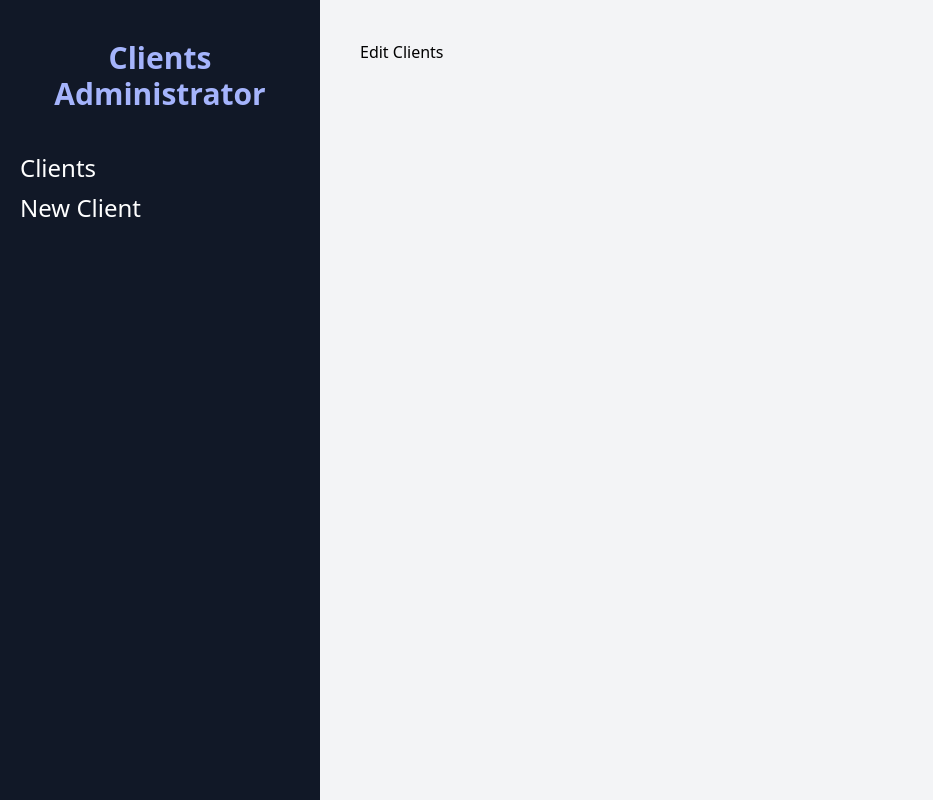
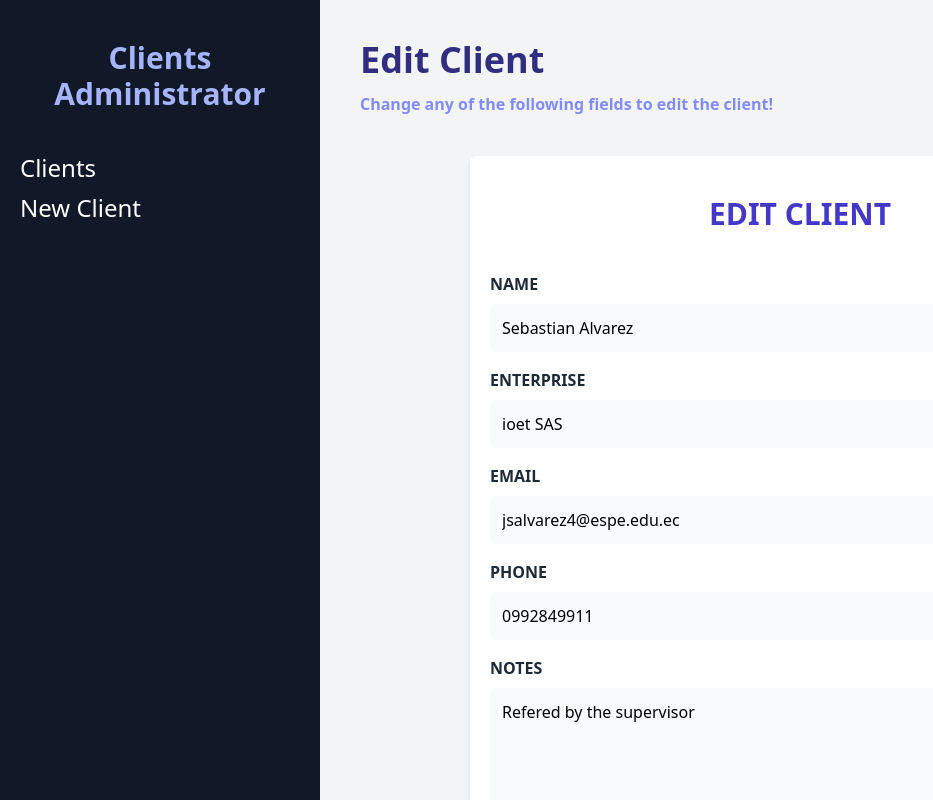
Before and after one commit to listerineh/simple-CRN, a React (Vite) app: page /clients/edit/1 in a window 1280 px wide. Shown: the whole page, without its empty margins (0-933 px from the left). Built offline with nearby package versions, Linux system fonts and the light colour scheme; data requests are answered from the project's data file.

Commit message:
Feature: Edit clients functionality

```diff
--- a/db.json
+++ b/db.json
@@ -1,7 +1,7 @@
 {
   "clients": [
     {
-      "name": "Sebastian",
+      "name": "Sebastian Alvarez",
       "enterprise": "ioet SAS",
       "email": "jsalvarez4@espe.edu.ec",
       "phone": "0992849911",
@@ -9,7 +9,7 @@
       "id": 1
     },
     {
-      "name": "Karen",
+      "name": "Karen Vinueza",
       "enterprise": "InDesign INC",
       "email": "karen@gmail.com",
       "phone": "999845151212",
@@ -17,12 +17,20 @@
       "id": 2
     },
     {
-      "name": "Juana",
+      "name": "Juanita Burbano",
       "enterprise": "Juana SA",
       "email": "juana@gmail.com",
       "phone": "",
-      "notes": "Juana wants a melon",
+      "notes": "Favorite food: PIZZA",
       "id": 3
+    },
+    {
+      "name": "Pedro Vaca",
+      "enterprise": "PedritoCoco SA",
+      "email": "pedrito@coco.com",
+      "phone": "45787888895",
+      "notes": "Best seller of 2020",
+      "id": 4
     }
   ]
 }
--- a/src/components/Client.jsx
+++ b/src/components/Client.jsx
@@ -11,7 +11,7 @@ function Client({ client }) {
         <td className="p-3">{name}</td>
         <td className="p-3">
           <p><span className='text-gray-800 uppercase font-bold'>Email: </span>{email}</p>
-          <p><span className='text-gray-800 uppercase font-bold'>Phone: </span>{phone}</p>
+          {phone && <p><span className='text-gray-800 uppercase font-bold'>Phone: </span>{phone}</p>}
         </td>
         <td className="p-3">{enterprise}</td>
         <td className="p-3">
@@ -24,6 +24,7 @@ function Client({ client }) {
           <button
             type='button'
             className='rounded-md bg-yellow-500 hover:bg-yellow-400 block w-full text-white p-2 uppercase font-bold text-xs mt-2'
+            onClick={() => navigate(`/clients/edit/${id}`) }
           >Edit</button>
 
           <button
--- a/src/components/ClientForm.jsx
+++ b/src/components/ClientForm.jsx
@@ -3,8 +3,9 @@ import { Formik, Form, Field } from 'formik'
 import { useNavigate } from 'react-router-dom'
 import * as Yup from 'yup'
 import Alert from './Alert'
+import Spinner from './Spinner'
 
-function ClientForm() {
+function ClientForm({ client, loading }) {
 
   const navigate = useNavigate()
 
@@ -25,9 +26,12 @@ function ClientForm() {
 
   const handleSubmit = async (values) => {
     try {
-      const URL = 'http://localhost:4000/clients'
-      const response = await fetch(URL, {
-        method: 'POST',
+      let response
+
+      if( client.id ){
+        const URL = `http://localhost:4000/clients/${client.id}`
+        response = await fetch(URL, {
+          method: 'PUT',
           body: JSON.stringify(values),
           headers: {
             'Content-Type': 'application/json',
@@ -36,6 +40,19 @@ function ClientForm() {
 
         const result = await response.json()
         navigate('/clients')
+      } else {
+        const URL = 'http://localhost:4000/clients'
+        response = await fetch(URL, {
+          method: 'POST',
+          body: JSON.stringify(values),
+          headers: {
+            'Content-Type': 'application/json',
+          }
+        })
+      }
+
+      await response.json()
+      navigate('/clients')
 
     } catch(error) {
       console.log('ERROR:', error);
@@ -43,17 +60,20 @@ function ClientForm() {
   }
 
   return (
+    loading ? <Spinner /> :
+    (
       <div className='bg-white mt-10 px-5 py-10 rounded-md shadow-md md:w-3/4 mx-auto'>
-      <h1 className="text-indigo-700 font-extrabold text-3xl uppercase text-center">Add a Client</h1>
+        <h1 className="text-indigo-700 font-extrabold text-3xl uppercase text-center">{client?.name ? 'Edit Client' : 'Add a Client'}</h1>
 
         <Formik
           initialValues={{
-          name: '',
-          enterprise: '',
-          email: '',
-          phone: '',
-          notes: '',
+            name: client?.name ?? '',
+            enterprise: client?.enterprise ?? '',
+            email: client?.email ?? '',
+            phone: client?.phone ?? '',
+            notes: client?.notes ?? '',
           }}
+          enableReinitialize={ true }
           onSubmit={ async (values, {resetForm}) => {
             await handleSubmit(values)
             resetForm()
@@ -167,7 +187,7 @@ function ClientForm() {
 
                 <input
                   type='submit'
-                value='Add Client'
+                  value={client?.name ? 'Edit Client' : 'Add Client'}
                   className='mt-5 w-full bg-indigo-900 p-3 text-white uppercase font-bold text-lg rounded-md hover:bg-indigo-800 cursor-pointer'
                 />
 
@@ -177,6 +197,12 @@ function ClientForm() {
 
       </div>
     )
+  )
+}
+
+ClientForm.defaultProps = {
+  client: {},
+  loading: false,
 }
 
 export default ClientForm
--- a/src/pages/EditClient.jsx
+++ b/src/pages/EditClient.jsx
@@ -1,11 +1,52 @@
-import React from 'react'
+import { useEffect, useState } from 'react'
+import { useParams } from 'react-router-dom'
+import ClientForm from '../components/ClientForm'
 
 function EditClient() {
-  return (
-    <div>
-      <h1>Edit Clients</h1>
-    </div>
-  )
-}
+
+  const { id } = useParams()
+  const [client, setClient] = useState({})
+  const [loading, setLoading] = useState(true)
+
+  useEffect(() => {
+    const getClientFromAPI = async () => {
+      try {
+        const URL = `http://localhost:4000/clients/${id}`
+        const response = await fetch(URL)
+        const result = await response.json()
+
+        setClient(result)
+
+      } catch (error) {
+        console.log('ERROR:', error)
+      }
+    }
+    getClientFromAPI()
+    setLoading(false)
+  }, [])
+
+    return (
+      <>
+        {client.name ?
+        (
+          <>
+            <h1 className="font-black text-4xl text-indigo-900">Edit Client</h1>
+            <p className='mt-3 text-indigo-400 font-semibold'>{"Change any of the following fields to edit the client!"}</p>
+            <ClientForm
+              client={ client }
+              loading={ loading }
+            />
+          </>
+        )
+        :
+        (
+          <>
+            <h1 className="font-black text-4xl text-red-900">Error!</h1>
+            <p className='mt-3 text-red-400 font-semibold'>The client that you search for doesn't exists, try another one!</p>
+          </>
+        )}
+      </>
+    )
+  }
 
 export default EditClient
--- a/src/pages/Home.jsx
+++ b/src/pages/Home.jsx
@@ -21,7 +21,7 @@ function Home() {
       }
     }
     getClientsFromAPI()
-    setTimeout(() => setLoading(false), 250)
+    setLoading(false)
   }, [])
 
   return (
--- a/src/pages/NewClient.jsx
+++ b/src/pages/NewClient.jsx
@@ -1,11 +1,10 @@
-import React from 'react'
 import ClientForm from '../components/ClientForm'
 
 function NewClient() {
   return (
     <>
       <h1 className="font-black text-4xl text-indigo-900">New Client</h1>
-      <p className='mt-3 text-indigo-400 font-semibold'>Fill in all these fields to register a new customer!</p>
+      <p className='mt-3 text-indigo-400 font-semibold'>Fill in all the following fields to register a new client!</p>
       <ClientForm />
     </>
   )
--- a/src/pages/ViewClient.jsx
+++ b/src/pages/ViewClient.jsx
@@ -22,7 +22,7 @@ function ViewClient() {
       }
     }
     getClientFromAPI()
-    setTimeout(() => setLoading(false), 250)
+    setLoading(false)
   }, [])
 
   return (
```
Lines whose indentation alone changed are shown as unchanged.
